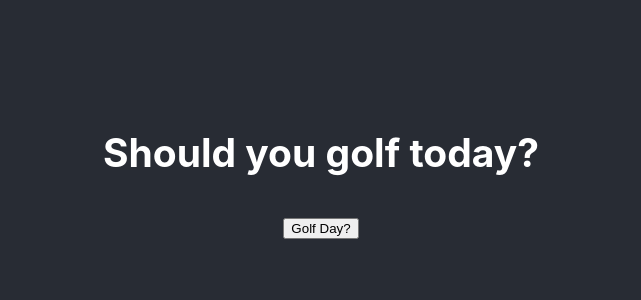
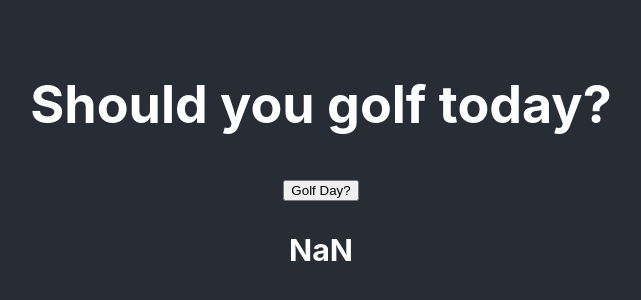
Before and after one commit to justinruss24/react-app, a React (Create React App) app in the folder app/: page / in a window 1280 px wide. Shown: the part 232-532 px from the top of the page, without its empty margins (319-960 px from the left). Built offline with nearby package versions, Linux system fonts and the light colour scheme.

Commit message:
fixed temperature display

```diff
--- a/app/src/App.js
+++ b/app/src/App.js
@@ -7,7 +7,7 @@ function App() {
   return (
     <div className="App">
       <header className="App-header">
-        <h2>Should you golf today?</h2>
+        <h1>Should you golf today?</h1>
         <WeatherForm />
         <Weather />
       </header>
--- a/app/src/actions/actions.js
+++ b/app/src/actions/actions.js
@@ -14,7 +14,7 @@ export const getWeather = () => dispatch => {
         // console.log(res);
         dispatch({
           type: TODAY_WEATHER,
-          payload: res.data,
+          payload: res.data.main,
         });
       })
       .catch((error) => {
--- a/app/src/components/weatherCard.js
+++ b/app/src/components/weatherCard.js
@@ -1,23 +1,30 @@
 import React from 'react';
 import { connect } from "react-redux";
+import { getWeather } from "../actions/actions.js";
 
 
 const Weather = props => {
+
+    function converter(num) {
+        return Math.floor((num - 273.15) * 9/5 + 32);
+    }
+    const temp = props.weather.temp;
+
+    const decider = converter(temp);
+
     return (
       <>
         {props.error ? (
           <div className="error">{props.error}</div>
         ) : (
-                    // console.log(props)
-                    props.weather.map(weather =>
-                        <div className="weather">
-                            {/* <h2>Weather</h2> */}
-                            <p>{weather.main['temp']}</p>
-                            <p>{weather.weather['main']}</p>
-                        </div>)
+          <div>
+              <h3>{decider}</h3>
+          </div>
+          //   <h2>Grab your sticks!</h2>
+          // console.log(props.weather)
         )}
       </>
-    )
+    );
 };
 
 const mapStateToProps = state => {
@@ -27,4 +34,4 @@ const mapStateToProps = state => {
     }
 };
 
-export default connect(mapStateToProps, {})(Weather);
+export default connect(mapStateToProps, { getWeather })(Weather);
```
Lines whose indentation alone changed are shown as unchanged.
